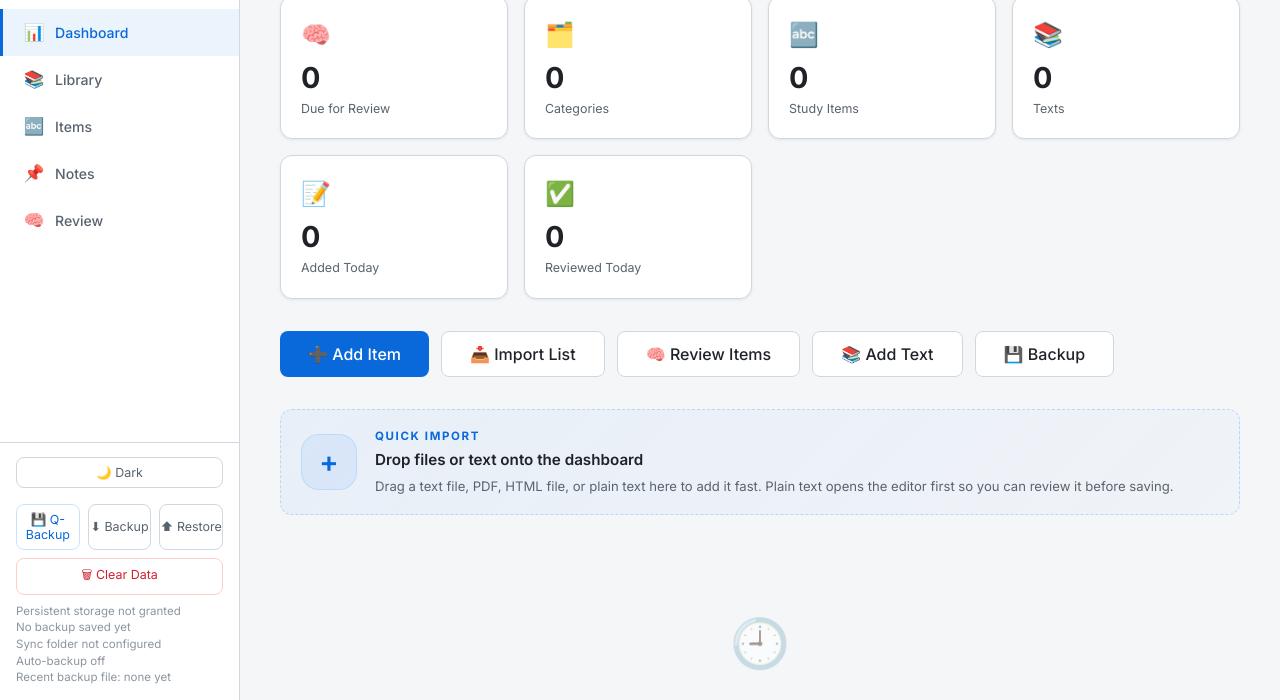
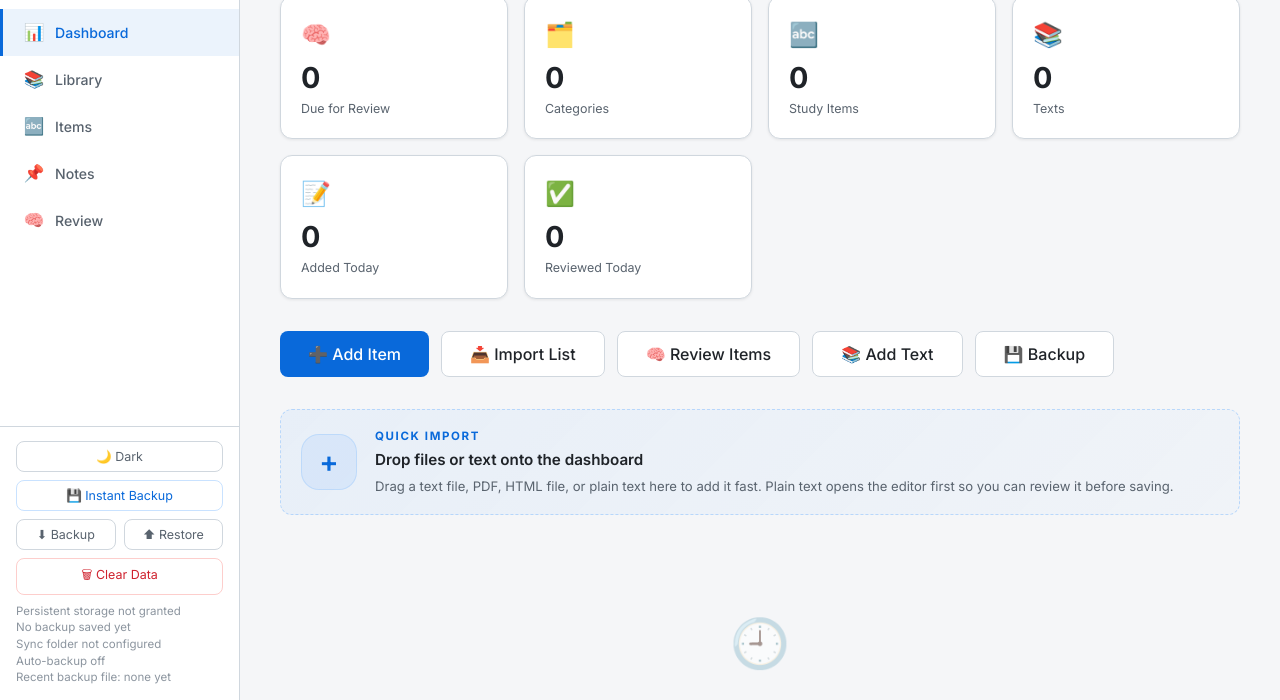
Before and after one commit to JiazhengChai/JP_learning, a website: page index.html in a window 1280 px wide. Shown: the part 100-800 px from the top of the page. Drawn offline with Linux system fonts and the light colour scheme.

Commit message:
feat: update quick backup button and adjust sidebar layout for improved UI

```diff
--- a/index.html
+++ b/index.html
@@ -37,8 +37,8 @@
         </nav>
         <div class="sidebar-footer">
             <button id="btn-theme" class="theme-toggle" title="Toggle light/dark theme">🌙 Dark</button>
+            <button id="btn-quick-backup" class="btn-subtle btn-subtle-primary btn-subtle-full" title="Save an encrypted JSON backup in one click">💾 Instant Backup</button>
             <div class="sidebar-footer-actions">
-                <button id="btn-quick-backup" class="btn-subtle btn-subtle-primary" title="Save an encrypted JSON backup in one click">💾 Q-Backup</button>
                 <button id="btn-export" class="btn-subtle" title="Open backup options">⬇ Backup</button>
                 <button id="btn-import" class="btn-subtle" title="Restore from a backup">⬆ Restore</button>
             </div>
--- a/styles.css
+++ b/styles.css
@@ -91,7 +91,7 @@ input, textarea, select { font-family: inherit; }
     font-size: 0.78rem;
     cursor: pointer;
     transition: all 0.15s;
-    margin-bottom: 8px;
+    margin-bottom: 0;
 }
 .theme-toggle:hover {
     background: var(--bg-card);
@@ -286,7 +286,7 @@ nav { flex: 1; padding: 12px 0; }
 }
 .sidebar-footer-actions {
     display: grid;
-    grid-template-columns: repeat(3, minmax(0, 1fr));
+    grid-template-columns: repeat(2, minmax(0, 1fr));
     gap: 8px;
 }
 .backup-footer-status {
```
